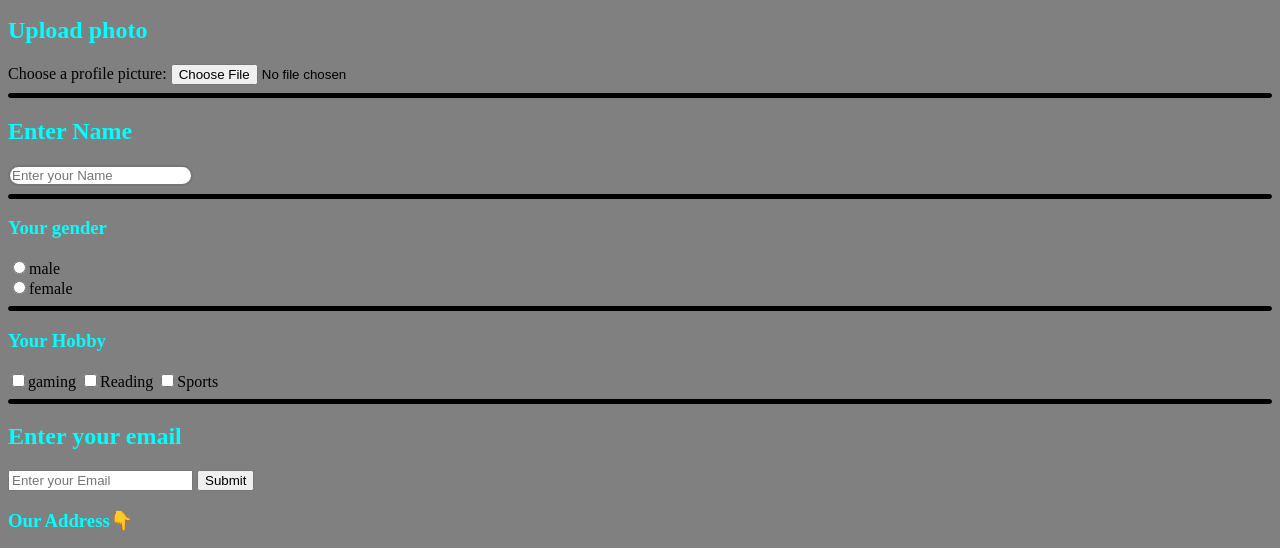
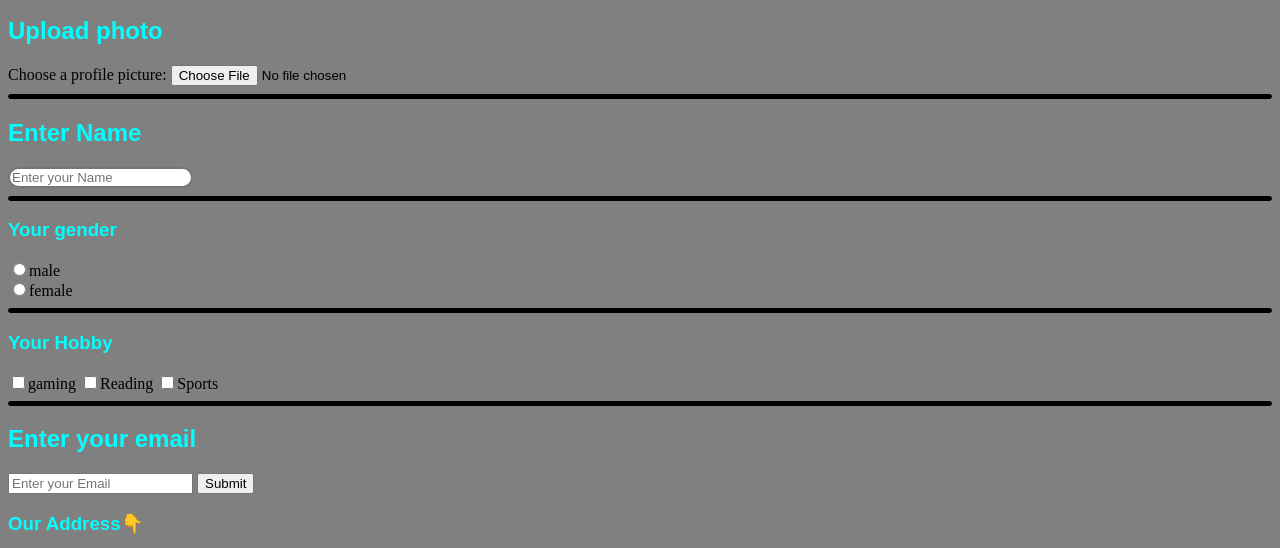
Before and after one commit to Tejas262003/justtrying, a plain HTML site: page index.html in a window 1280 px wide. Shown: the part 311-859 px from the top of the page. Drawn offline with Linux system fonts and the light colour scheme; grey boxes are pictures that could not be loaded.

Commit message:
Update index.html

```diff
--- a/index.html
+++ b/index.html
@@ -4,29 +4,29 @@
     </head>
     <body>
         <img  src="https://silveroakuni.ac.in/upload/images/250x70.png">
-        <h2>Upload photo</h2>
+        <h2 style="font-family: Arial, Helvetica, sans-serif;">Upload photo</h2>
         <label for="profile">Choose a profile picture:</label>
         <input type="file" id="profile" name="profile" accept="img/png,image/jpeg">
         <hr size="5px" color="black">
-        <h2>Enter Name</h2>
+        <h2 style="font-family: Arial, Helvetica, sans-serif;">Enter Name</h2>
         <input type="text" id="tejas" value="" placeholder="Enter your Name">
         <hr size="5px" color="black">
-        <h3>Your gender</h3>
+        <h3 style="font-family: Arial, Helvetica, sans-serif;">Your gender</h3>
         <input type="radio" id="tejas2" value="male" name="gender" >male<br>
         <input type="radio" id="tejas1" value="female" name="gender">female
         <hr size="5px" color="black">
-        <h3>Your Hobby</h3>
+        <h3 style="font-family: Arial, Helvetica, sans-serif;">Your Hobby</h3>
         <input type="checkbox" id="tejas3" value="gaming" name="hobby1">gaming
         <input type="checkbox" id="tejas4" value="reading" name="hobby2">Reading
         <input type="checkbox" id="tejas5" value="Sports" name="hobby3" >Sports
         <hr size="5px" color="black">
-        <h2>Enter your email</h2>
+        <h2 style="font-family: Arial, Helvetica, sans-serif;">Enter your email</h2>
 
         <input type="email" required id="tejas6" value="" name="email1" placeholder="Enter your Email">
         <input type="submit" size="50">
-        <h3>Our Address&#128071</h3>
+        <h3 style="font-family: Arial, Helvetica, sans-serif;">Our Address&#128071</h3>
         <iframe src="https://www.google.com/maps/embed?pb=!1m18!1m12!1m3!1d3670.173613417702!2d72.53263041496899!3d23.09073958491858!2m3!1f0!2f0!3f0!3m2!1i1024!2i768!4f13.1!3m3!1m2!1s0x395e833af6f39347%3A0xf1db9065daea7008!2sSilver%20Oak%20College%20of%20Engineering%20and%20Technology!5e0!3m2!1sen!2sin!4v1651722905871!5m2!1sen!2sin" width="600" height="450" style="border:0;" allowfullscreen="" loading="lazy" referrerpolicy="no-referrer-when-downgrade"></iframe>
-        <h2>Admission open </h2>
+        <h2 style="font-family: Arial, Helvetica, sans-serif;">Admission open </h2>
         <iframe width="853" height="480" src="https://www.youtube.com/embed/z-eHW5bEvGY" title="YouTube video player" frameborder="0" allow="accelerometer; autoplay; clipboard-write; encrypted-media; gyroscope; picture-in-picture" allowfullscreen></iframe>
         </body>
         </html>
```
